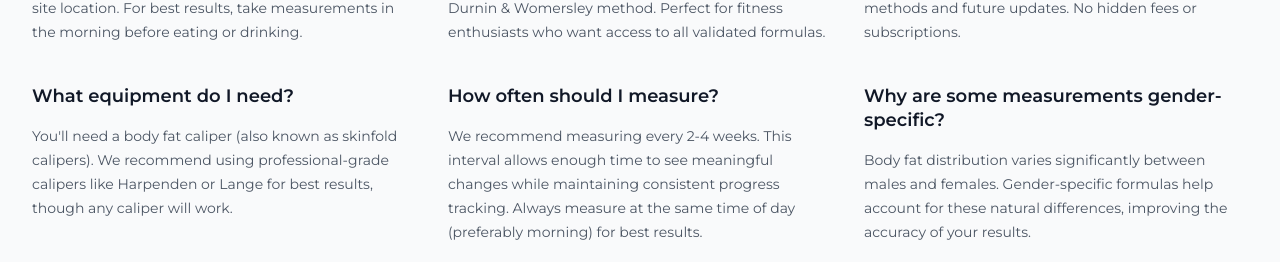
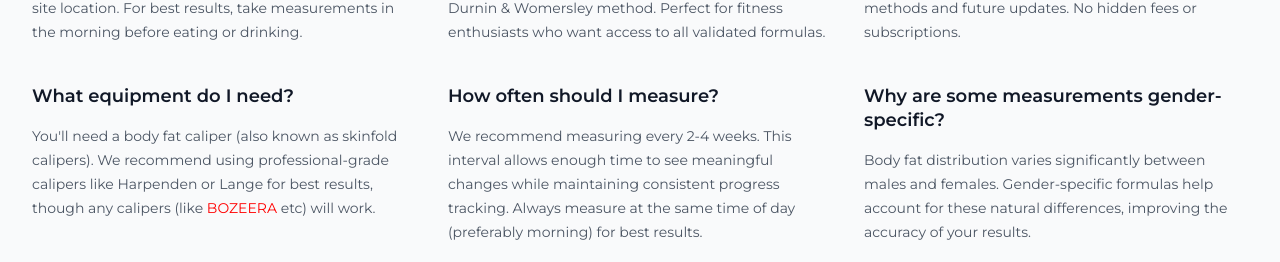
Before and after one commit to tehidea/bodyfatcalculator, a Next.js app: page / in a window 1280 px wide. Shown: the part 4499-4761 px from the top of the page. Built offline with nearby package versions, Linux system fonts and the light colour scheme.

Commit message:
Add affiliate link

```diff
--- a/package.json
+++ b/package.json
@@ -20,6 +20,7 @@
     "autoprefixer": "^10.4.12",
     "clsx": "^2.1.0",
     "framer-motion": "^10.15.0",
+    "isomorphic-dompurify": "^2.18.0",
     "next": "^14.0.4",
     "react": "^18.2.0",
     "react-dom": "^18.2.0",
--- a/src/components/Faqs.tsx
+++ b/src/components/Faqs.tsx
@@ -1,4 +1,19 @@
 import { Container } from '@/components/Container'
+import DOMPurify from 'isomorphic-dompurify'
+
+function FaqText({ text }: { text: string }) {
+  const sanitizedHtml = DOMPurify.sanitize(text, {
+    ALLOWED_TAGS: ['a'],
+    ALLOWED_ATTR: ['href', 'target', 'rel', 'class'],
+  })
+
+  return (
+    <p
+      className="mt-4 text-sm text-gray-600"
+      dangerouslySetInnerHTML={{ __html: sanitizedHtml }}
+    />
+  )
+}
 
 const faqs = [
   [
@@ -10,7 +25,7 @@ const faqs = [
     {
       question: 'What equipment do I need?',
       answer:
-        "You'll need a body fat caliper (also known as skinfold calipers). We recommend using professional-grade calipers like Harpenden or Lange for best results, though any caliper will work.",
+        "You'll need a body fat caliper (also known as skinfold calipers). We recommend using professional-grade calipers like Harpenden or Lange for best results, though any calipers (like <a href='https://amzn.to/41lEBHQ' target='_blank' rel='noopener noreferrer' class='text-[#FF0000] hover:text-[#FF0000]/90'>BOZEERA</a> etc) will work.",
     },
     {
       question: 'Which measurement method should I choose?',
@@ -92,7 +107,7 @@ export function Faqs() {
                     <h3 className="text-lg font-semibold leading-6 text-gray-900">
                       {faq.question}
                     </h3>
-                    <p className="mt-4 text-sm text-gray-600">{faq.answer}</p>
+                    <FaqText text={faq.answer} />
                   </li>
                 ))}
               </ul>
```
Also changed, not shown: 1 other file (tests, documents, lock files or other folders).
